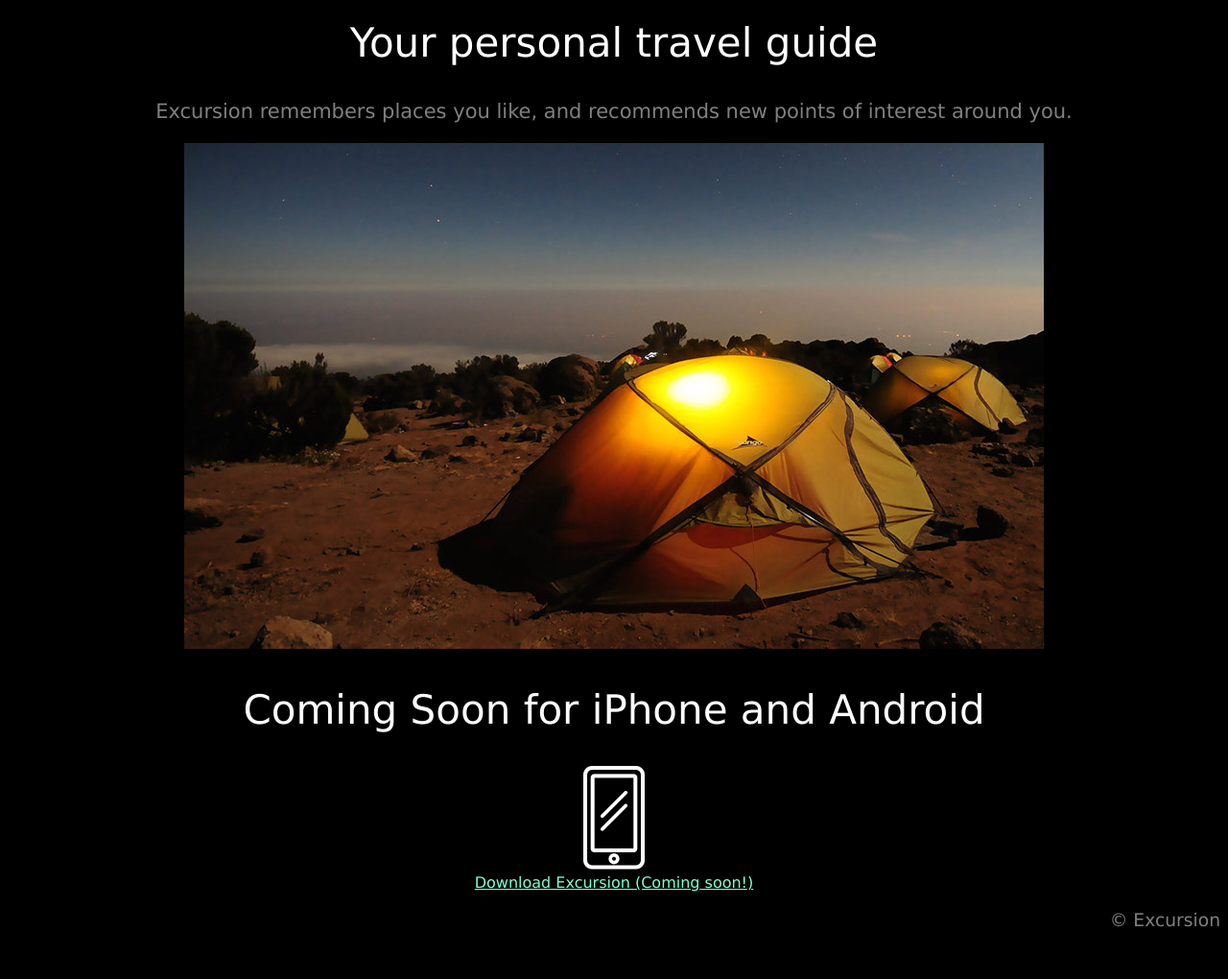
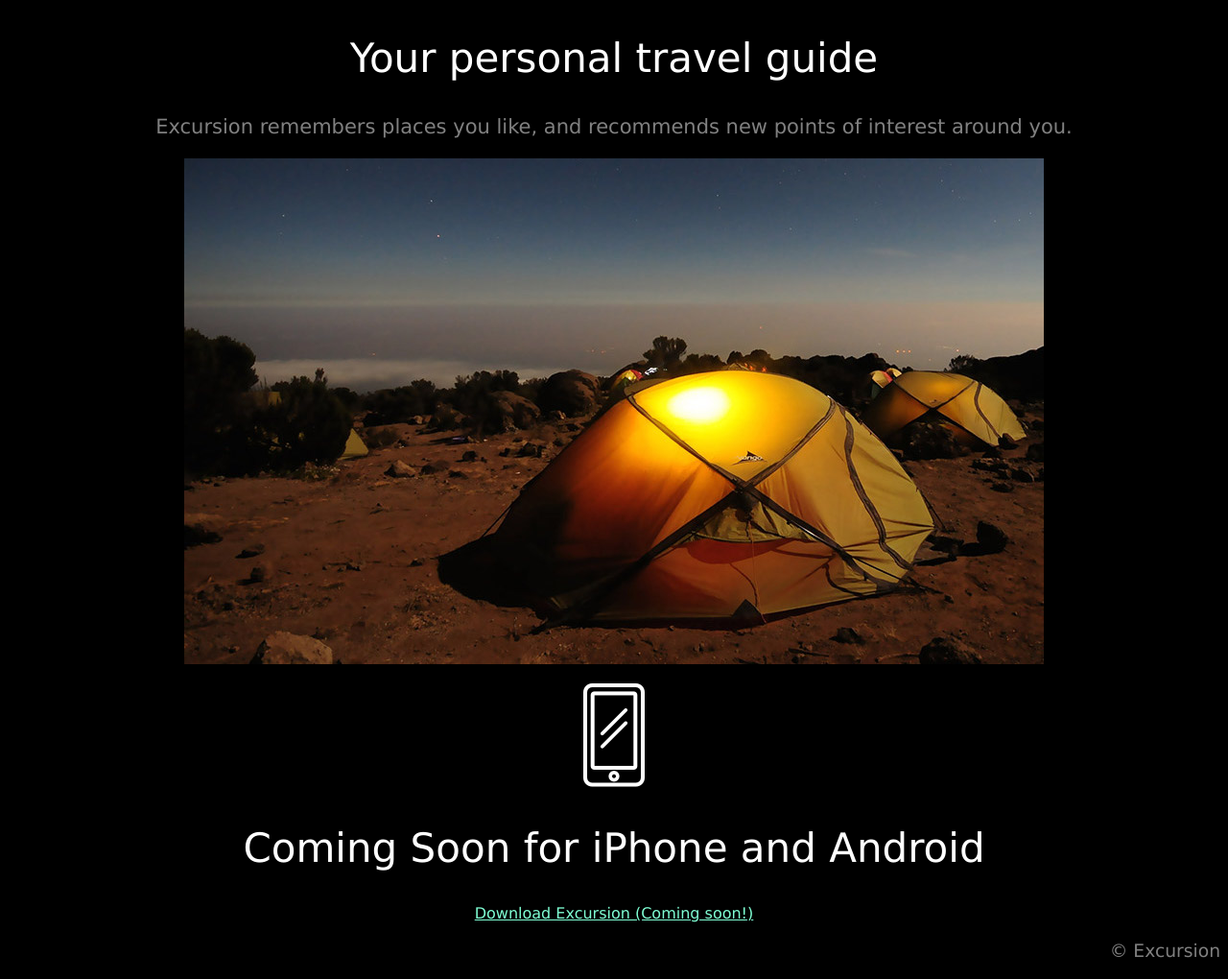
Before and after one commit to matriculous/excursion, a plain HTML site: page index.html in a window 1280 px wide. Shown: the part 313-1333 px from the top of the page at 96% size. Before the commit the page ends 1301 px from the top, so only its background shows below. Drawn offline with Linux system fonts and the light colour scheme.

Commit message:
Reorganize HTML and correct order.

```diff
--- a/index.html
+++ b/index.html
@@ -6,29 +6,27 @@
     <title>Excursion</title>
   </head>
   <body>
-    <div>
     <h1>Discover hidden places in the world around you</h1>
+      <p>
         <a href="">Download Excursion (Coming soon!)</a>
-    </div>
-    <div>
+      </p>
     <video autoplay loop>
       <source src="./resources/videos/excursion.mp4" type="video/mp4">
     </video>
-    </div>
-    <div>
     <h2>Your personal travel guide</h2>
-        <p>Excursion remembers places you like, and recommends new points of interest around you.</p>
+      <p id="detail">Excursion remembers places you like, and recommends new points of interest around you.</p>
+      <p>
         <img src="./resources/images/camp.jpg">
-    </div>
-    <div>
+      </p>
+      <p>
+        <img src="./resources/images/phone.png">
+      </p>
     <h2>Coming Soon for iPhone and Android</h3>
-    <div>
-      <img src="./resources/images/phone.png">
-    </div>
-    <div>
+      <p>
         <a href="">Download Excursion (Coming soon!)</a>
+      </p>
+      <p>
         <h3>&copy; Excursion</h3>
-    </div>
-
+      </p>
   </body>
 </html>
--- a/resources/css/style.css
+++ b/resources/css/style.css
@@ -20,7 +20,7 @@
   text-align: right;
 }
 
-p {
+#detail {
   color: gray;
   font-size: 21px;
 }
```
Lines whose indentation alone changed are shown as unchanged.
